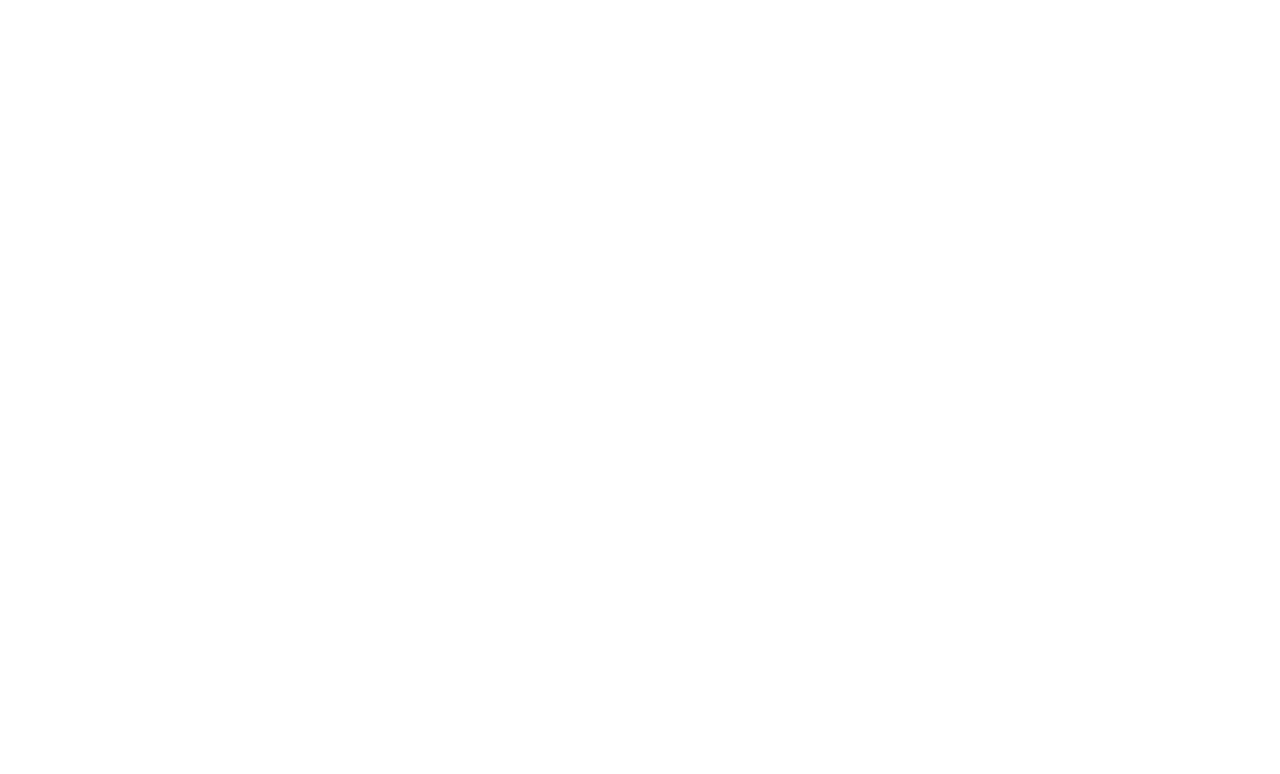
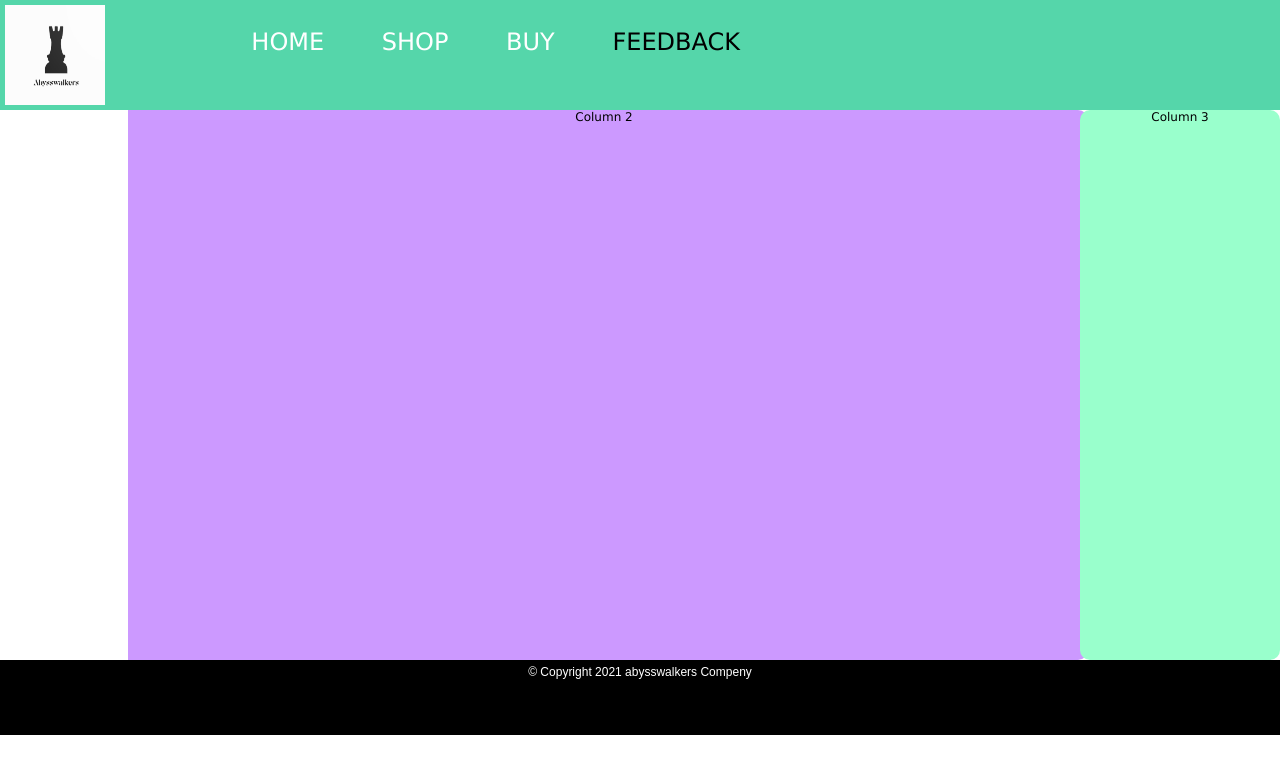
Before and after one commit to khalilAlsulaimani/Online-Printer-Store, a plain HTML site: page Website Files/form.html in a window 1280 px wide. Drawn offline with Linux system fonts and the light colour scheme.

Commit message:
changes: added a current class that will be used on the currant page to highlight what page we are on next task: do index page content

```diff
--- a/Website Files/CSS/websiteStyle.css
+++ b/Website Files/CSS/websiteStyle.css
@@ -36,7 +36,7 @@ nav li{
 }
 
 nav a{
-    color:#444;
+    color:white;
     text-decoration: none;
     text-transform:uppercase;
 
@@ -59,6 +59,10 @@ nav a:before{
 
 nav a:hover::before{
     width: 100%;
+}
+
+nav .current{
+    color: black;
 }
 
 #container #header {
--- a/Website Files/buyPage.html
+++ b/Website Files/buyPage.html
@@ -0,0 +1,35 @@
+<!DOCTYPE html>
+
+<html>
+    <head>
+        <link>
+        <title>Abyss Printer Store</title>
+        <link rel="stylesheet" type="text/css" href="CSS\websiteStyle.css">
+        </link>
+    </head>
+
+<body>
+    <div id="container">
+        <div id="header">
+            <div ><img id="logo" src="Images\ShopLogo.png" alt="abyss logo" width="100px" height="100px"/></div>
+
+            <nav>
+                <ul>
+                    <li><a href="index.html">Home</a></li>
+                    <li><a href="printerShopping.html">Shop</a></li>
+                    <li><a class="current" href="buyPage.html">Buy</a></li>
+                    <li><a href="form.html">Feedback</a></li>
+                </ul>
+            </nav>
+        </div>
+        <div id="content">
+            <div class="col1"></div>
+            <div class="col3"> Column 3 </div>
+            <div class="col2"> Column 2 </div>
+        </div>
+        <div id="footer">© Copyright 2021 abysswalkers Compeny </div>
+    </div>
+</body>
+
+
+</html>
--- a/Website Files/form.html
+++ b/Website Files/form.html
@@ -0,0 +1,35 @@
+<!DOCTYPE html>
+
+<html>
+    <head>
+        <link>
+        <title>Abyss Printer Store</title>
+        <link rel="stylesheet" type="text/css" href="CSS\websiteStyle.css">
+        </link>
+    </head>
+
+<body>
+    <div id="container">
+        <div id="header">
+            <div ><img id="logo" src="Images\ShopLogo.png" alt="abyss logo" width="100px" height="100px"/></div>
+
+            <nav>
+                <ul>
+                    <li><a href="index.html">Home</a></li>
+                    <li><a href="printerShopping.html">Shop</a></li>
+                    <li><a href="buyPage.html">Buy</a></li>
+                    <li><a class="current" href="form.html">Feedback</a></li>
+                </ul>
+            </nav>
+        </div>
+        <div id="content">
+            <div class="col1"></div>
+            <div class="col3"> Column 3 </div>
+            <div class="col2"> Column 2 </div>
+        </div>
+        <div id="footer">© Copyright 2021 abysswalkers Compeny </div>
+    </div>
+</body>
+
+
+</html>
```
Also changed, not shown: Website Files/index.html (+1 -1 lines), Website Files/printerShopping.html (+35 -0 lines).
